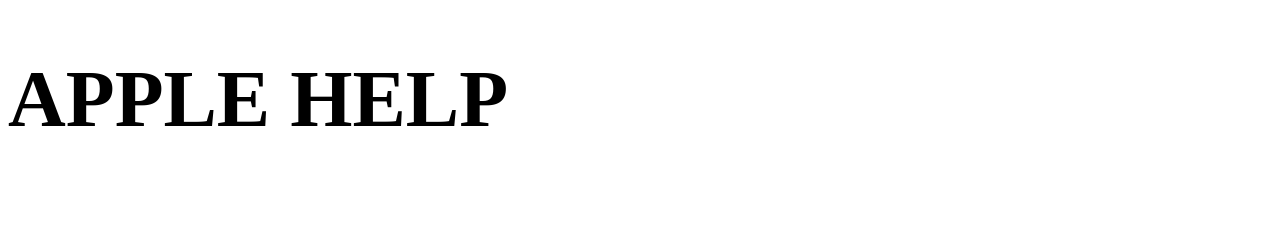
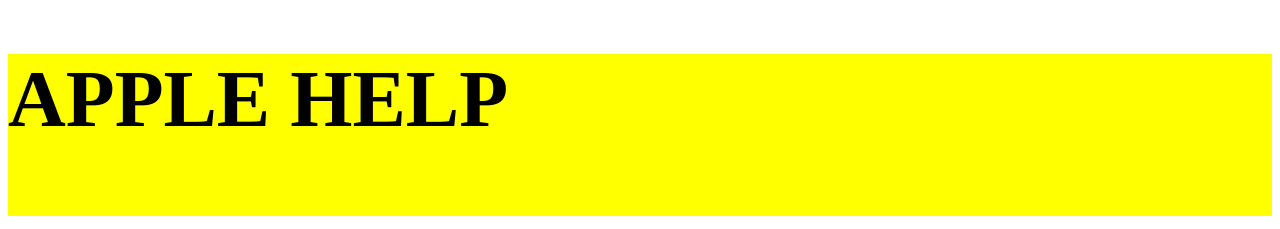
Before and after one commit to LeefDaBeefDaBoiJr/Kittyninja.github.io, a plain HTML site: page fake-virus-for-movie.html in a window 1280 px wide. Shown: the top 229 px of the page. Drawn offline with Linux system fonts and the light colour scheme.

Commit message:
Update fake-virus-for-movie.html

```diff
--- a/fake-virus-for-movie.html
+++ b/fake-virus-for-movie.html
@@ -4,7 +4,7 @@
 <title>Apple HELP</title>
 <style>
   #dibber {
-    background-color: yellow
+    background-color: yellow;
   }
   #cp {
    font-size: 25px;
@@ -13,9 +13,12 @@
   h1 {
     font-size: 80px
   }
+  #ho {
+    background-color: yellow;
+  }
 </style>
 <body>
-  <h1>APPLE HELP</h1><br>
+  <div id = "ho"><h1>APPLE HELP</h1><br> </div>
   <p>
     <div id = "dibber">
       <img src = "https://upload.wikimedia.org/wikipedia/commons/thumb/f/fa/Apple_logo_black.svg/1000px-Apple_logo_black.svg.png" height="150px"><br>
```
